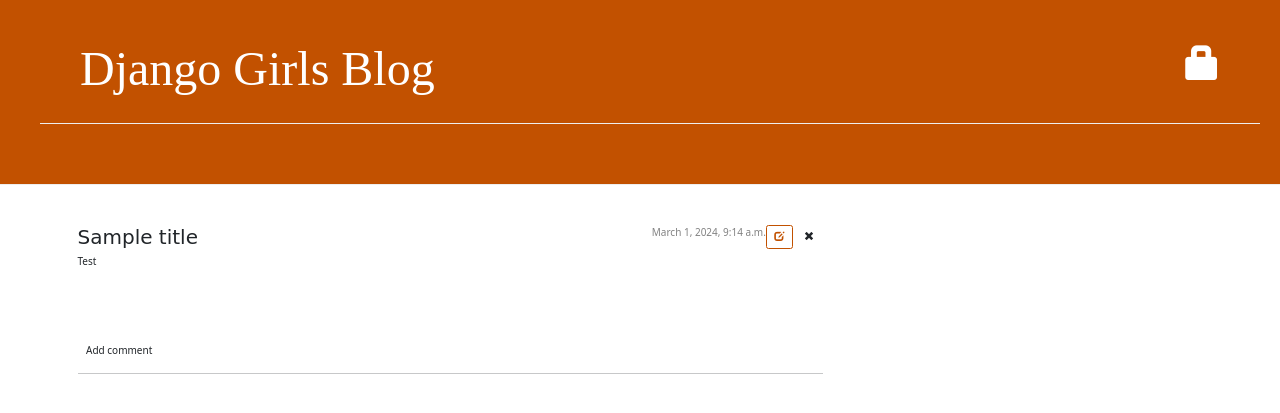
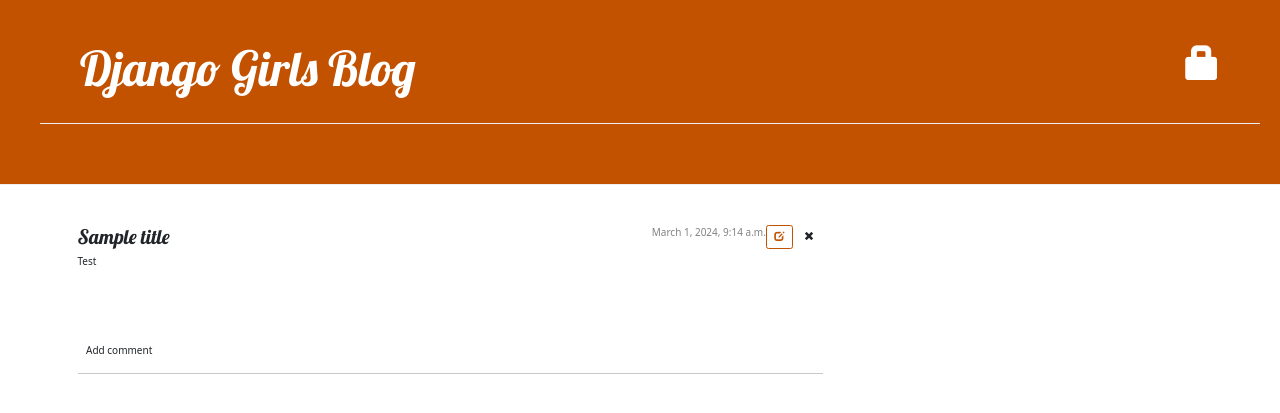
Before and after one commit to g-yo/my-first-blog, a Django app: page /post/1/ in a window 1280 px wide. Shown: the top 413 px of the page. Run offline with Django 3.2, Linux system fonts and the light colour scheme; data comes from the database, SQL or seed files in the repository; some libraries are stand-ins or nearby versions.

Commit message:
this will be displayed

```diff
--- a/blog/templates/blog/base.html
+++ b/blog/templates/blog/base.html
@@ -6,6 +6,7 @@
         <link rel="stylesheet" href="https://maxcdn.bootstrapcdn.com/bootstrap/3.4.0/css/bootstrap.min.css">
 
         <link rel="stylesheet" href="https://cdn.jsdelivr.net/npm/bootstrap@5.1.3/dist/css/bootstrap.min.css" integrity="sha384-1BmE4kWBq78iYhFldvKuhfTAU6auU8tT94WrHftjDbrCEXSU1oBoqyl2QvZ6jIW3" crossorigin="anonymous">
+        <link rel="stylesheet" href="https://fonts.googleapis.com/css?family=Lobster&subset=latin,latin-ext">
         <link rel="stylesheet" href="{% static 'css/blog.css' %}">
     </head>
 
```
